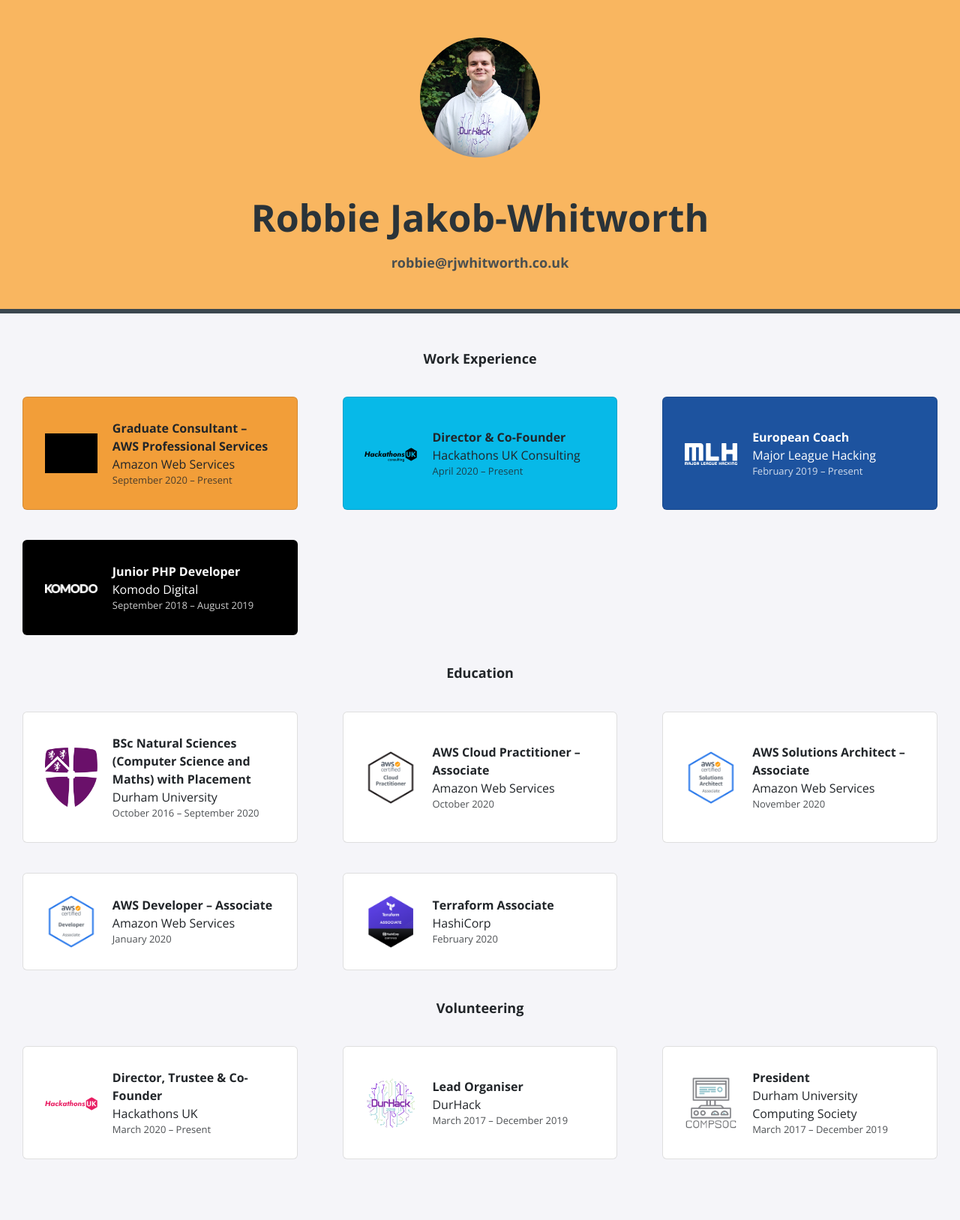
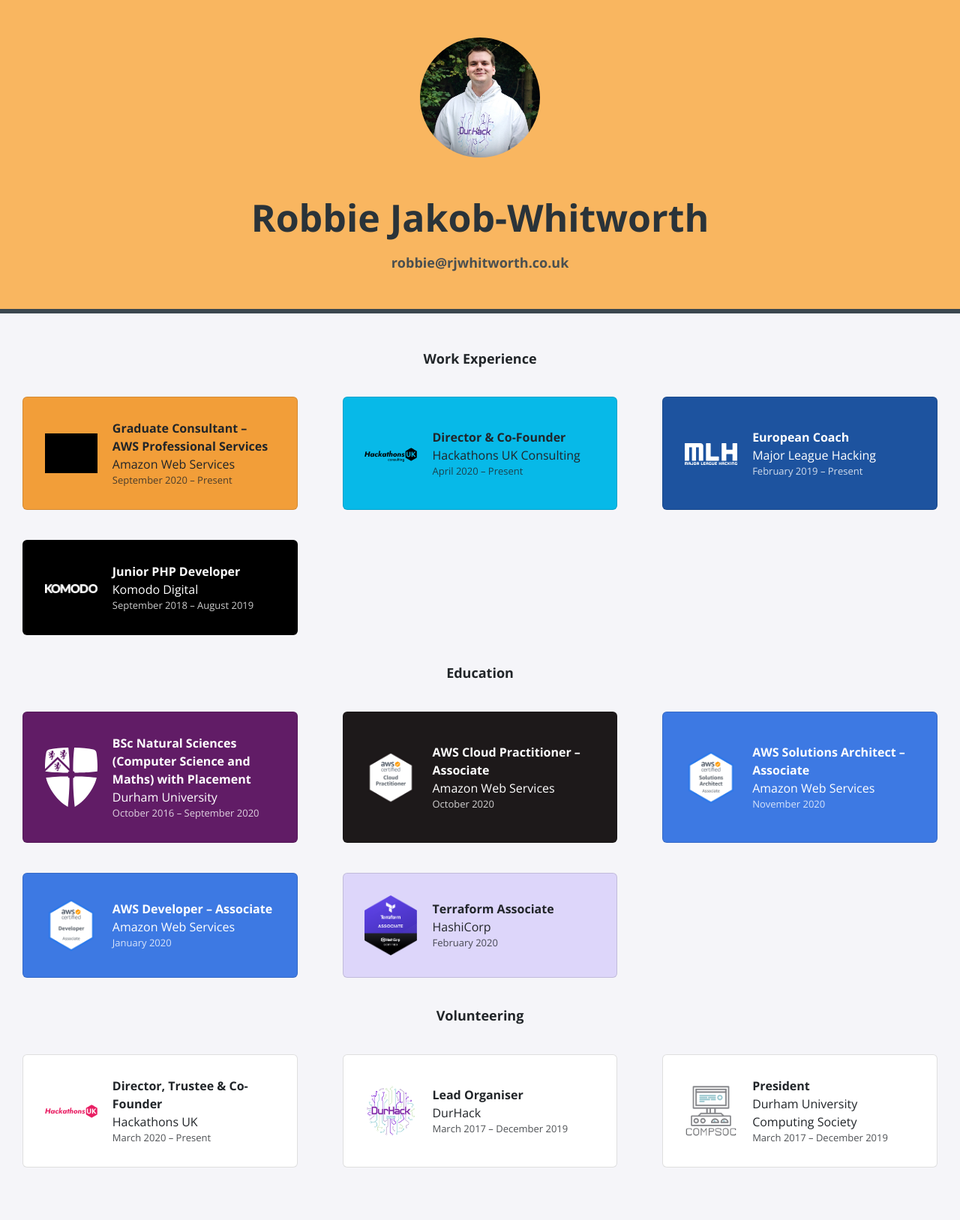
Before and after one commit to robzwolf/website, a Jekyll site: the page built from index.html, in a window 1280 px wide. Shown: the whole page at 75% size. Built offline with Jekyll 4.4.1, drawn with Linux system fonts in a browser that asks for light colours; nearby versions of some CDN libraries; grey boxes are pictures that could not be loaded.

Commit message:
Add colours to education cards

```diff
--- a/_includes/education.html
+++ b/_includes/education.html
@@ -1,7 +1,7 @@
 <h2>Education</h2>
 <div class="card-container">
     {% for item in site.data.education %}
-    <div class="card">
+    <div class="card {{ item.class }}">
         <div class="icon">
             <img src="./assets/img/education/{{ item.logo }}">
         </div>
--- a/_sass/cards.scss
+++ b/_sass/cards.scss
@@ -1,20 +1,30 @@
 .card {
-    @mixin lightText() {
+    /**
+    Global styles and utilities for cards
+     */
+    @mixin lightText($blow-out: true) {
         color: white;
 
-        img {
-            filter: brightness(100);
+        @if ($blow-out) {
+            img {
+                filter: brightness(100);
+            }
         }
     }
 
-    @mixin darkText() {
+    @mixin darkText($crush: true) {
         color: #212529;
 
-        img {
-            filter: brightness(0);
+        @if ($crush) {
+            img {
+                filter: brightness(0);
+            }
         }
     }
 
+    /**
+    Work Experience
+     */
     &.aws {
         background: #f29e39;
         @include darkText;
@@ -36,4 +46,33 @@
         background: black;
         @include lightText;
     }
+
+    /**
+    Education
+     */
+    &.du {
+        background: #611c66;
+        @include lightText;
+    }
+
+    &.aws-cp {
+        background: #1d191a;
+        @include lightText($blow-out: false);
+    }
+
+    &.aws-sa,
+    &.aws-dev {
+        background: #3d79e3;
+        @include lightText($blow-out: false);
+    }
+
+    &.hashicorp-terraform {
+        /**
+        Based on https://drive.google.com/uc?export=download&id=1M91XdVZINeS6K7Ut7958OhhXa0HK3bjr
+        from https://www.hashicorp.com/brand
+         */
+        background: #DDD6FA;
+
+        @include darkText($crush: false);
+    }
 }
```
Also changed, not shown: _data/education.yml (+6 -1 lines), assets/img/education/du.png (deleted), assets/img/education/du.svg (added), assets/img/education/hashicorp-terraform.png.
